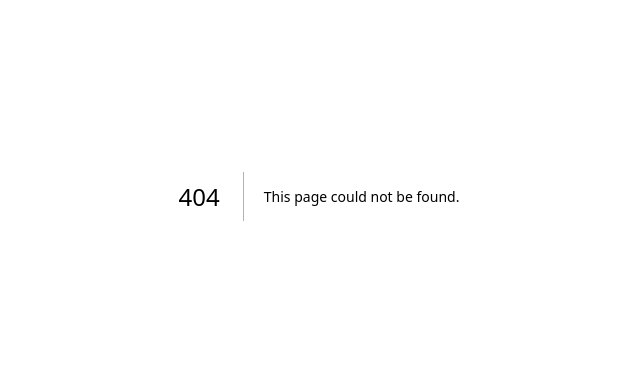
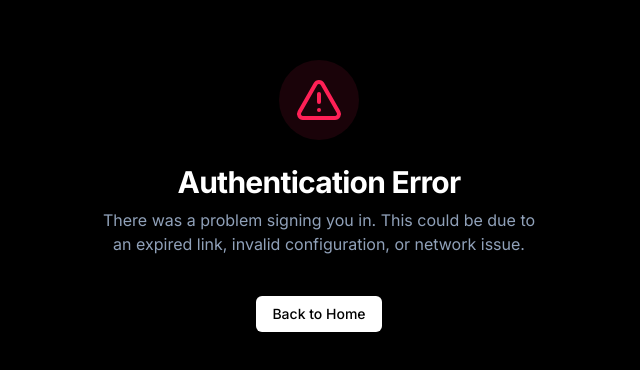
Before and after one commit to DPNM1/Archway, a Next.js app: page /auth/auth-code-error in a window 1280 px wide. Before the commit this address had no page. Shown: the part 204-574 px from the top of the page, without its empty margins (321-961 px from the left). Built offline with nearby package versions, Linux system fonts and the light colour scheme.

Commit message:
Fix auth 404 and sanitize config

```diff
--- /dev/null
+++ b/src/app/auth/auth-code-error/page.tsx
@@ -0,0 +1,32 @@
+"use client";
+
+import Link from "next/link";
+import { Button } from "@/components/ui/button";
+import { AlertTriangle } from "lucide-react";
+
+export default function AuthErrorPage() {
+    return (
+        <div className="h-screen w-full flex flex-col items-center justify-center bg-black text-white p-6">
+            <div className="max-w-md w-full text-center space-y-6">
+                <div className="flex justify-center">
+                    <div className="bg-rose-500/10 p-4 rounded-full">
+                        <AlertTriangle className="h-12 w-12 text-rose-500" />
+                    </div>
+                </div>
+
+                <div className="space-y-2">
+                    <h1 className="text-3xl font-bold tracking-tight">Authentication Error</h1>
+                    <p className="text-slate-400">
+                        There was a problem signing you in. This could be due to an expired link, invalid configuration, or network issue.
+                    </p>
+                </div>
+
+                <div className="pt-4">
+                    <Button asChild className="bg-white text-black hover:bg-slate-200">
+                        <Link href="/">Back to Home</Link>
+                    </Button>
+                </div>
+            </div>
+        </div>
+    );
+}
--- a/src/components/features/auth/LoginDialog.tsx
+++ b/src/components/features/auth/LoginDialog.tsx
@@ -1,6 +1,6 @@
 "use client";
 
-import { useState } from "react";
+import { useState, useEffect } from "react";
 import { createClient } from "@/lib/supabase/client";
 import { Button } from "@/components/ui/button";
 import {
@@ -24,6 +24,18 @@ export function LoginDialog({ isOpen, onOpenChange }: LoginDialogProps) {
     const [message, setMessage] = useState<string | null>(null);
     const supabase = createClient();
 
+    // Debugging Env Vars
+    useEffect(() => {
+        console.log("--- Supabase Client Debug ---");
+        const url = process.env.NEXT_PUBLIC_SUPABASE_URL;
+        const key = process.env.NEXT_PUBLIC_SUPABASE_ANON_KEY;
+        console.log("Is Supabase URL defined?", !!url);
+        console.log("Supabase URL:", url);
+        console.log("Is Anon Key defined?", !!key);
+        console.log("Anon Key Length:", key ? key.length : 0);
+        console.log("-----------------------------");
+    }, []);
+
     const handleGithubLogin = async () => {
         setLoading(true);
         const { error } = await supabase.auth.signInWithOAuth({
@@ -40,13 +52,18 @@ export function LoginDialog({ isOpen, onOpenChange }: LoginDialogProps) {
         e.preventDefault();
         if (!email) return;
         setLoading(true);
+        console.log("Attempting login with:", email);
+        console.log("Redirect URL:", `${window.location.origin}/auth/callback`);
+
         const { error } = await supabase.auth.signInWithOtp({
             email,
             options: {
                 emailRedirectTo: `${window.location.origin}/auth/callback`,
             },
         });
+
         if (error) {
+            console.error("Auth Error:", error);
             setMessage(error.message);
         } else {
             setMessage("Check your email for the login link!");
--- a/src/lib/supabase/client.ts
+++ b/src/lib/supabase/client.ts
@@ -1,8 +1,12 @@
 import { createBrowserClient } from '@supabase/ssr'
 
 export function createClient() {
-    return createBrowserClient(
-        process.env.NEXT_PUBLIC_SUPABASE_URL!,
-        process.env.NEXT_PUBLIC_SUPABASE_ANON_KEY!
-    )
+    const url = process.env.NEXT_PUBLIC_SUPABASE_URL?.trim();
+    const key = process.env.NEXT_PUBLIC_SUPABASE_ANON_KEY?.trim();
+
+    if (!url || !key) {
+        console.error("Supabase URL or Key is missing!");
+    }
+
+    return createBrowserClient(url!, key!);
 }
```
